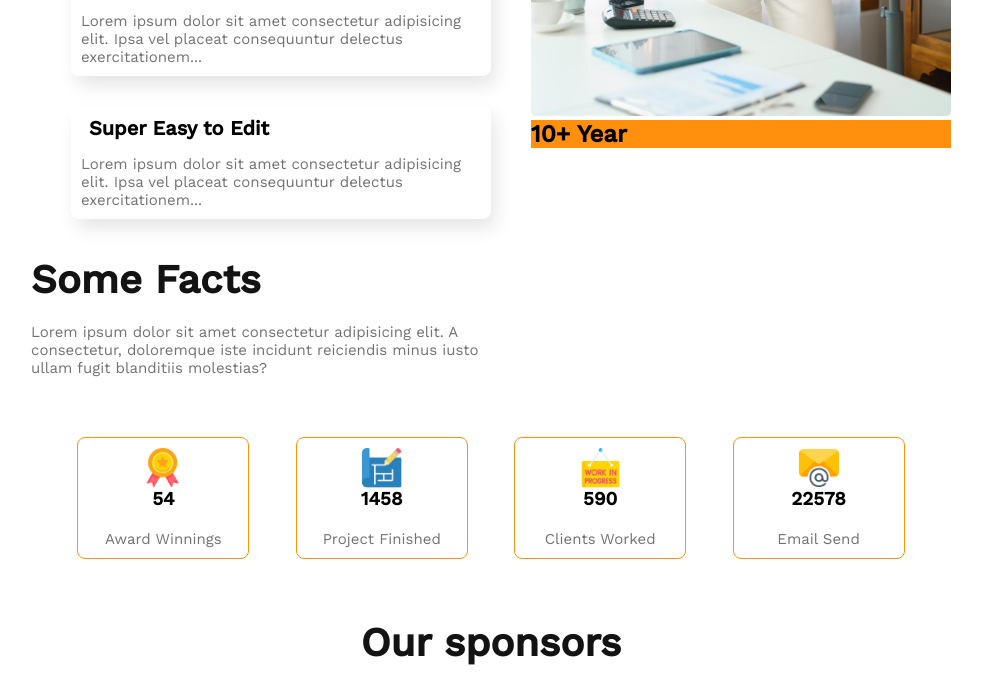
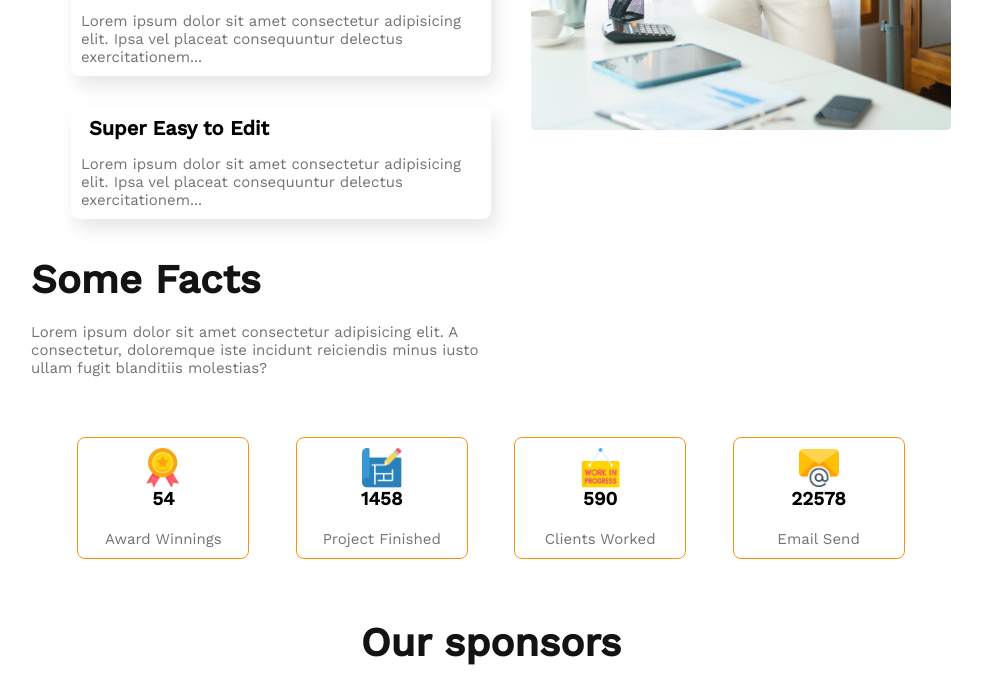
Before and after one commit to nusratjahan2/g3-architect-solution, a plain HTML site: page index.html in a window 1280 px wide. Shown: the part 2119-2802 px from the top of the page, without its empty margins (149-1131 px from the left). Drawn offline with nearby package versions, Linux system fonts and the light colour scheme.

```diff
--- a/index.html
+++ b/index.html
@@ -77,7 +77,6 @@
          <div class="section2_imges">
            <img src="images/architect.png" alt="">
            <div class="other_box">
-            <h1>10+ Year</h1>
         </div>
          </div>
        </section>
```
Also changed, not shown: style.css (line endings or trailing spaces).
